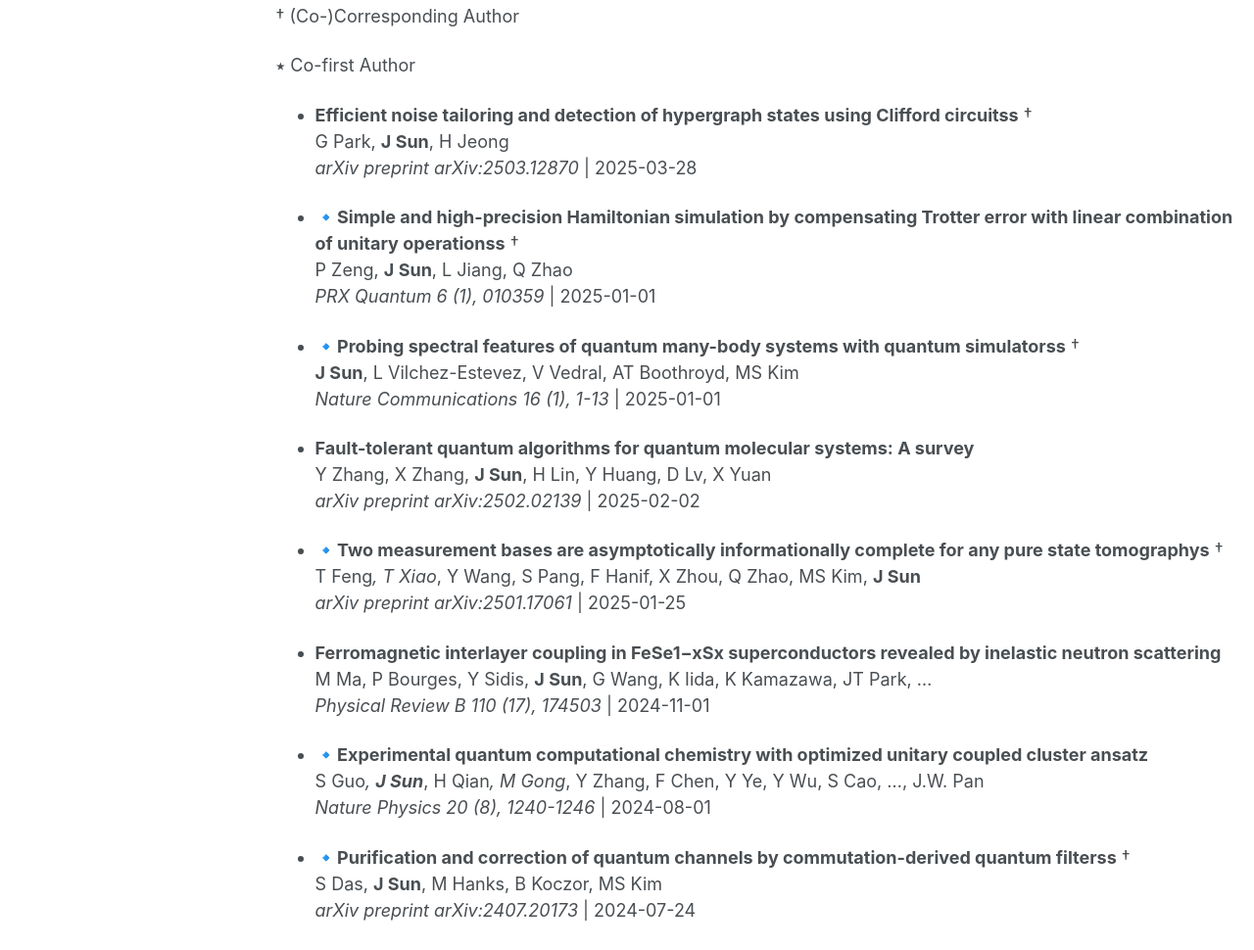
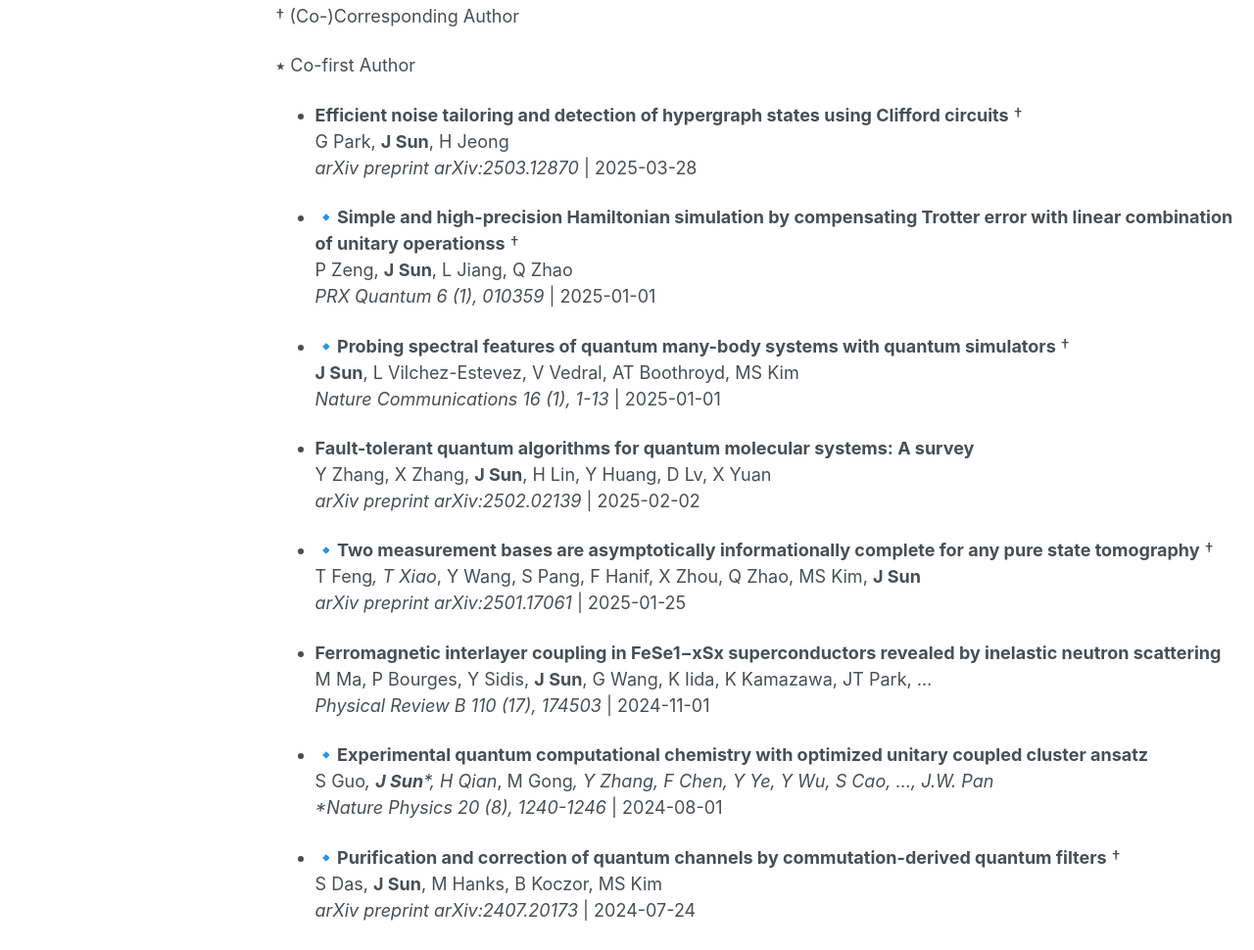
Before and after one commit to jinzhao-sun/jinzhao-sun.github.io, a Jekyll site: the page built from _pages/publications.md, in a window 1280 px wide and 1400 px high. Shown: the part 291-1261 px from the top of the window at 98% size. Built offline with Jekyll 4.4.1, drawn with Linux system fonts in a browser that asks for light colours; some of the changed text lies outside the part shown.

Commit message:
Update publications.md

```diff
--- a/_pages/publications.md
+++ b/_pages/publications.md
@@ -19,7 +19,7 @@ Find descriptions of my research works under **Research**.
 ⭑ Co-first Author
 
 
-- **Efficient noise tailoring and detection of hypergraph states using Clifford circuitss** †<br>
+- **Efficient noise tailoring and detection of hypergraph states using Clifford circuits** †<br>
   G Park, **J Sun**, H Jeong
   *arXiv preprint arXiv:2503.12870* | 2025-03-28
 
@@ -27,7 +27,7 @@ Find descriptions of my research works under **Research**.
   P Zeng, **J Sun**, L Jiang, Q Zhao
   *PRX Quantum 6 (1), 010359* | 2025-01-01
 
-- 🔹**Probing spectral features of quantum many-body systems with quantum simulatorss** †<br>
+- 🔹**Probing spectral features of quantum many-body systems with quantum simulators** †<br>
   **J Sun**, L Vilchez-Estevez, V Vedral, AT Boothroyd, MS Kim
   *Nature Communications 16 (1), 1-13* | 2025-01-01
 
@@ -35,7 +35,7 @@ Find descriptions of my research works under **Research**.
   Y Zhang, X Zhang, **J Sun**, H Lin, Y Huang, D Lv, X Yuan
   *arXiv preprint arXiv:2502.02139* | 2025-02-02
 
-- 🔹**Two measurement bases are asymptotically informationally complete for any pure state tomographys** †<br>
+- 🔹**Two measurement bases are asymptotically informationally complete for any pure state tomography** †<br>
   T Feng*, T Xiao*, Y Wang, S Pang, F Hanif, X Zhou, Q Zhao, MS Kim, **J Sun**
   *arXiv preprint arXiv:2501.17061* | 2025-01-25
 
@@ -44,10 +44,10 @@ Find descriptions of my research works under **Research**.
   *Physical Review B 110 (17), 174503* | 2024-11-01
 
 - 🔹**Experimental quantum computational chemistry with optimized unitary coupled cluster ansatz**
-  S Guo*, **J Sun***, H Qian*, M Gong*, Y Zhang, F Chen, Y Ye, Y Wu, S Cao, ..., J.W. Pan
+  S Guo*, **J Sun**\*, H Qian*, M Gong*, Y Zhang, F Chen, Y Ye, Y Wu, S Cao, ..., J.W. Pan
   *Nature Physics 20 (8), 1240-1246* | 2024-08-01
 
-- 🔹**Purification and correction of quantum channels by commutation-derived quantum filterss** †<br>
+- 🔹**Purification and correction of quantum channels by commutation-derived quantum filters** †<br>
   S Das, **J Sun**, M Hanks, B Koczor, MS Kim
   *arXiv preprint arXiv:2407.20173* | 2024-07-24
 
@@ -123,7 +123,7 @@ Find descriptions of my research works under **Research**.
   X Yuan, **J Sun**, J Liu, Q Zhao, Y Zhou
   *Physical Review Letters 127 (4), 040501* | 2021-07-23
 
-- 🔹**Mitigating realistic noise in practical noisy intermediate-scale quantum devicess** †<br>
+- 🔹**Mitigating realistic noise in practical noisy intermediate-scale quantum devices** †<br>
   **J Sun**, X Yuan, T Tsunoda, V Vedral, SC Benjamin, S Endo
   *Physical Review Applied 15 (3), 034026* | 2021-03-05
 
```
Also changed, not shown: other parts of _pages/publications.md (+3 -3 lines).
